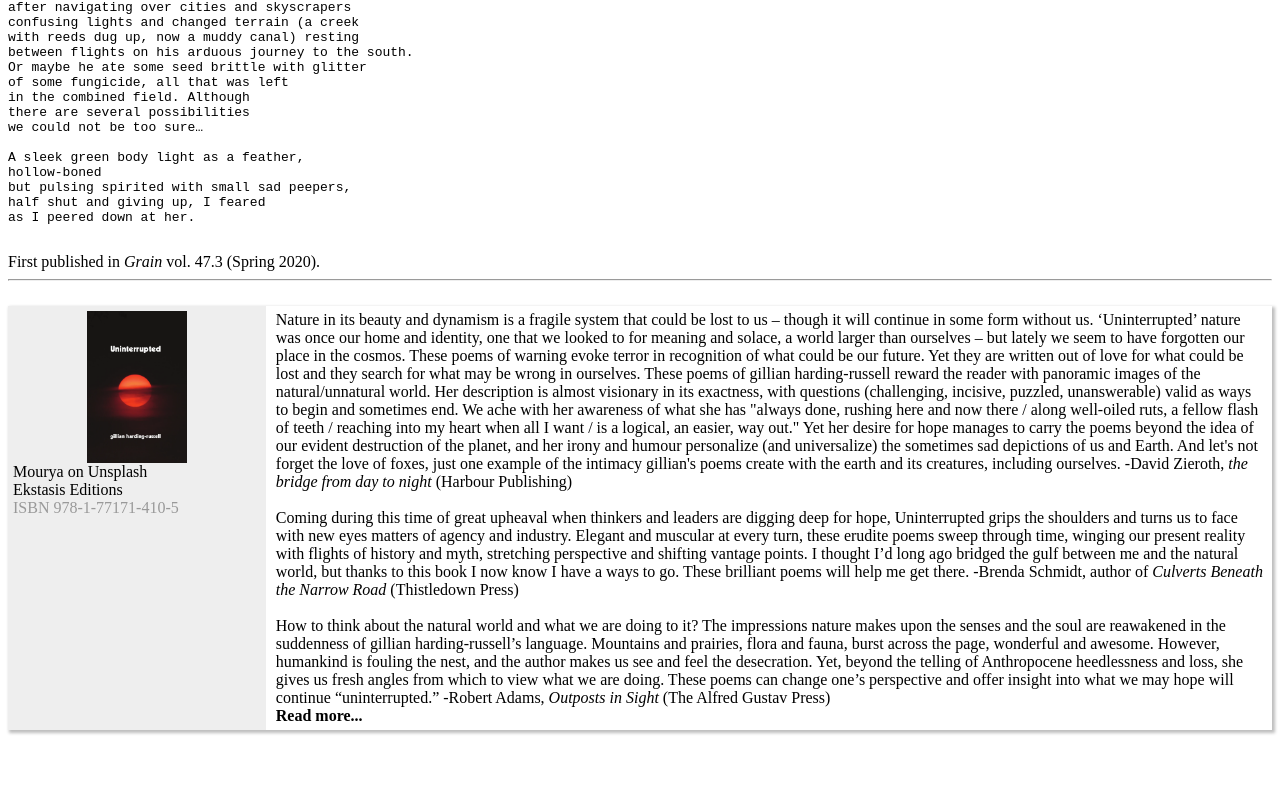
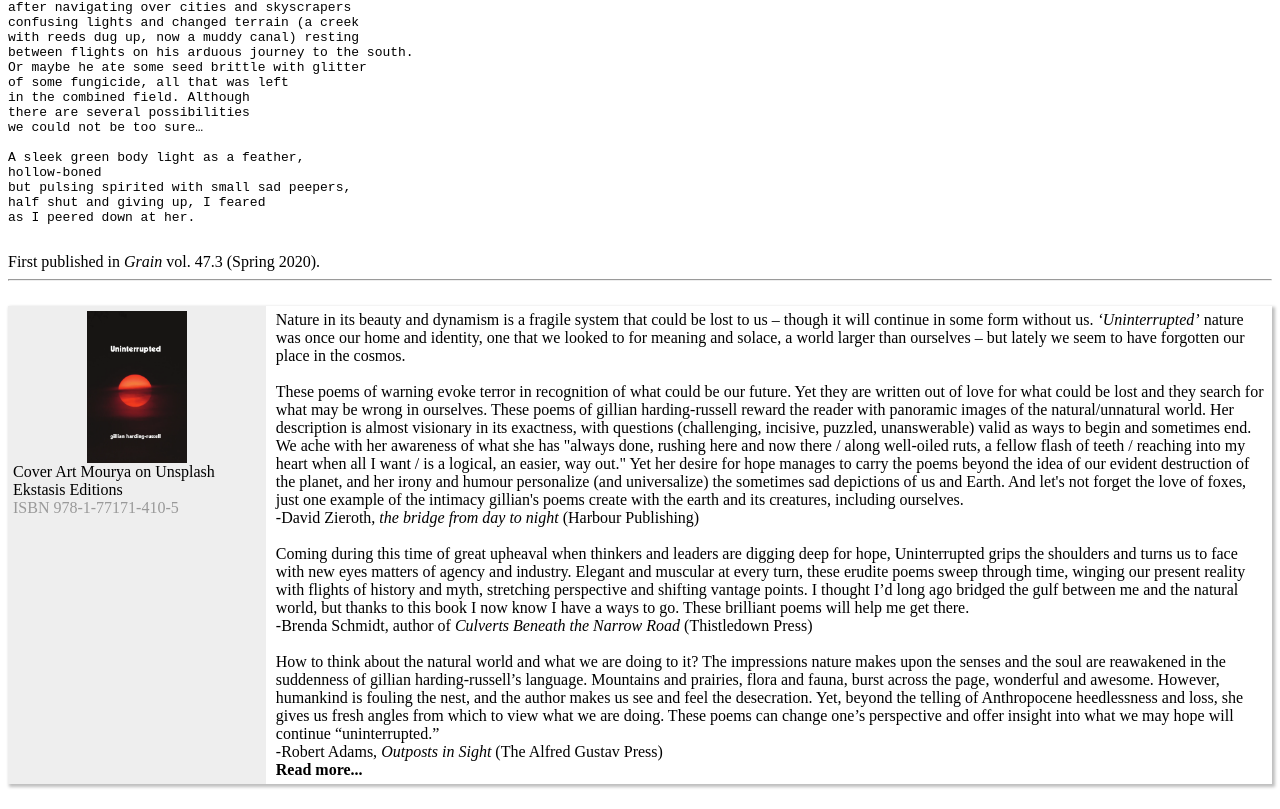
Before and after one commit to LaurieHarding-Russell/GillianHarding-Russell.com, an Angular app: page / in a window 1280 px wide. Shown: the part 798-1607 px from the top of the page. Before the commit the page ends 1553 px from the top, so only its background shows below. Built offline with nearby package versions, Linux system fonts and the light colour scheme.

Commit message:
Added breaks etc.

```diff
--- a/src/app/general/general.html
+++ b/src/app/general/general.html
@@ -56,15 +56,17 @@ First published in <i>Grain</i> vol. 47.3 (Spring 2020).
 <hr/>
 
 <book image="/assets/uninterrupted.webp"
-    credit="Mourya on Unsplash"
+    credit="Cover Art Mourya on Unsplash"
     publish="Ekstasis Editions"
     title="Uninterrupted"
     id="978-1-77171-410-5"
     description="
 Nature in its beauty and dynamism is a fragile system that could be lost to us – though it will continue in
-some form without us. ‘Uninterrupted’ nature was once our home and identity, one that we looked to for
+some form without us. <i>‘Uninterrupted’</i> nature was once our home and identity, one that we looked to for
 meaning and solace, a world larger than ourselves – but lately we seem to have forgotten our place in the
-cosmos. These poems of warning evoke terror in recognition of what could be our future. Yet they are
+cosmos.
+</br></br>
+These poems of warning evoke terror in recognition of what could be our future. Yet they are
 written out of love for what could be lost and they search for what may be wrong in ourselves.
 These poems of gillian harding-russell reward the reader with panoramic images of the natural/unnatural
 world. Her description is almost visionary in its exactness, with questions (challenging, incisive, puzzled,
@@ -74,25 +76,25 @@ my heart when all I want / is a logical, an easier, way out.&quot; Yet her desir
 poems beyond the idea of our evident destruction of the planet, and her irony and humour personalize
 (and universalize) the sometimes sad depictions of us and Earth. And let&#39;s not forget the love of foxes,
 just one example of the intimacy gillian&#39;s poems create with the earth and its creatures, including
-ourselves.
--David Zieroth, <i>the bridge from day to night</i> (Harbour Publishing)
-</br></br>
+ourselves.</br>
+-David Zieroth, <i>the bridge from day to night</i> (Harbour Publishing) </br>
+</br>
 Coming during this time of great upheaval when thinkers and leaders are digging deep for hope,
 Uninterrupted grips the shoulders and turns us to face with new eyes matters of agency and industry.
 Elegant and muscular at every turn, these erudite poems sweep through time, winging our present reality
 with flights of history and myth, stretching perspective and shifting vantage points. I thought I’d long ago
 bridged the gulf between me and the natural world, but thanks to this book I now know I have a ways to
 go. These brilliant poems will help me get there.
--Brenda Schmidt, author of <i>Culverts Beneath the Narrow Road</i> (Thistledown Press)
-</br></br>
+</br>
+-Brenda Schmidt, author of <i>Culverts Beneath the Narrow Road</i> (Thistledown Press)</br>
+</br>
 How to think about the natural world and what we are doing to it? The impressions nature makes upon the
 senses and the soul are reawakened in the suddenness of gillian harding-russell’s language. Mountains
 and prairies, flora and fauna, burst across the page, wonderful and awesome. However, humankind is
 fouling the nest, and the author makes us see and feel the desecration. Yet, beyond the telling of
 Anthropocene heedlessness and loss, she gives us fresh angles from which to view what we are doing.
 These poems can change one’s perspective and offer insight into what we may hope will continue
-“uninterrupted.”
-
+“uninterrupted.”</br>
 -Robert Adams, <i>Outposts in Sight</i> (The Alfred Gustav Press)
 </br>
     ">
```
Also changed, not shown: 2 other files (tests, documents, lock files or other folders).
